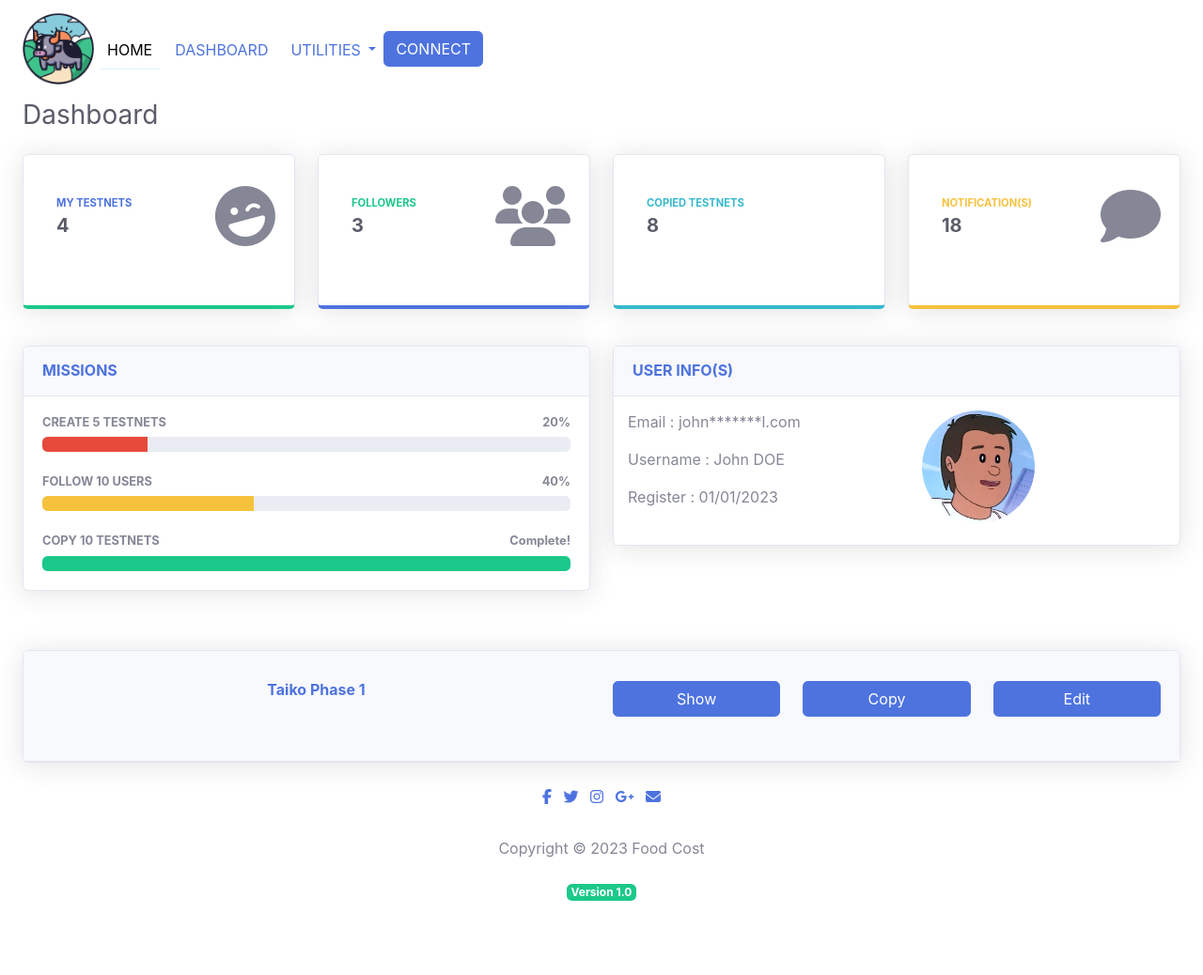
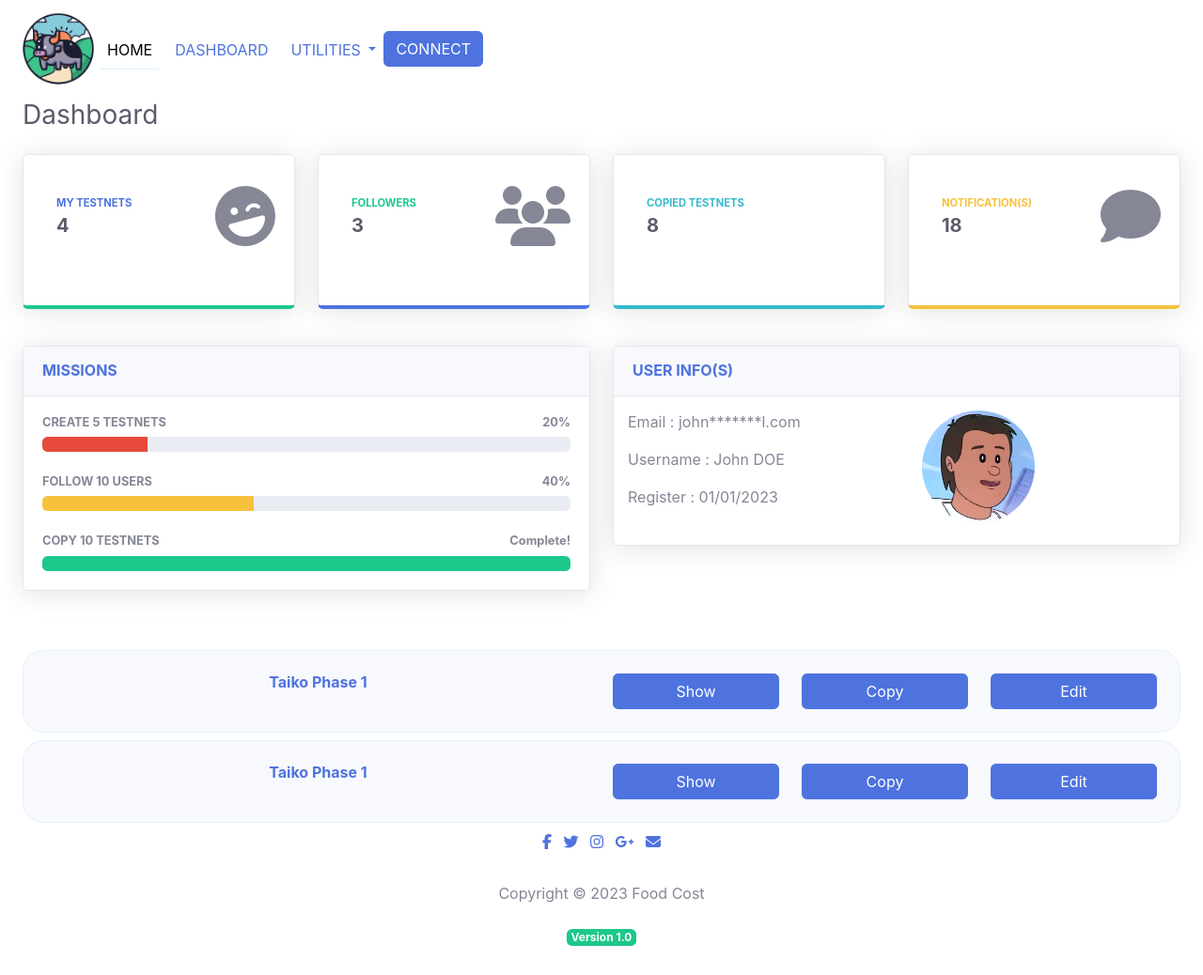
Before and after one commit to artontray/BOOTSTRAP-TESTING, a plain HTML site: page skeleton/index.html in a window 1280 px wide. Shown: the whole page at 94% size. Before the commit the page ends 990 px from the top, so only its background shows below. Drawn offline with nearby package versions, Linux system fonts and the light colour scheme; some icons are missing.

Commit message:
layout bootstrap dashboard done

```diff
--- a/skeleton/assets/css/style.css
+++ b/skeleton/assets/css/style.css
@@ -83,6 +83,8 @@ html {
 .col {
     margin: 15px;
 }
+
+
 /*----------------------------------------Scrollable container-----*/
 .scrollable-400px {
     height:400px;
--- a/skeleton/index.html
+++ b/skeleton/index.html
@@ -235,41 +235,45 @@
 
 
 
-        <div class="card shadow mb-4">
-            <!-- Card Header - Accordion -->
-            <div class="d-block card-header py-3">
 
-                <div class="row">
+        <!-- Content Row -->
+
+        <div class="container-fluid bg-light border-all-around-radius my-2">
+            <div class="row my-2">
                 <div class="col-lg-6 col-sm-12 col-md-6 py-3">
-                        <h6 class="m-0 font-weight-bold text-primary align-center">Taiko Phase 1</h6>
+                    <h6 class=" font-weight-bold text-primary align-center">Taiko Phase 1</h6>
                 </div>
                 <div class="col-lg-2 col-sm-12 col-md-2 py-3">
-                        <a class="btn btn-primary btn-user btn-block" href="#">Show</a>
+                    <a class=" btn btn-primary btn-user btn-block" href="#">Show</a>
                 </div>
                 <div class="col-lg-2 col-sm-12 col-md-2 py-3">
-                        <a class="btn btn-primary btn-user btn-block" href="#">Copy</a>
+                    <a class=" btn btn-primary btn-user btn-block" href="#">Copy</a>
                 </div>
                 <div class="col-lg-2 col-sm-12 col-md-2 py-3">
-                        <a class="btn btn-primary btn-user btn-block" href="#">Edit</a>
+                    <a class=" btn btn-primary btn-user btn-block" href="#">Edit</a>
                 </div>
             </div>
-
-
-
-
 
         </div>
 
 
+        <div class="container-fluid bg-light border-all-around-radius my-2">
+            <div class="row my-2">
+                <div class="col-lg-6 col-sm-12 col-md-6 py-3">
+                    <h6 class=" font-weight-bold text-primary align-center">Taiko Phase 1</h6>
+                </div>
+                <div class="col-lg-2 col-sm-12 col-md-2 py-3">
+                    <a class=" btn btn-primary btn-user btn-block" href="#">Show</a>
+                </div>
+                <div class="col-lg-2 col-sm-12 col-md-2 py-3">
+                    <a class=" btn btn-primary btn-user btn-block" href="#">Copy</a>
+                </div>
+                <div class="col-lg-2 col-sm-12 col-md-2 py-3">
+                    <a class=" btn btn-primary btn-user btn-block" href="#">Edit</a>
+                </div>
             </div>
 
-
-        <!-- Content Row -->
-
-
-
-
-
+        </div>
 
 
 
```
Lines whose indentation alone changed are shown as unchanged.
